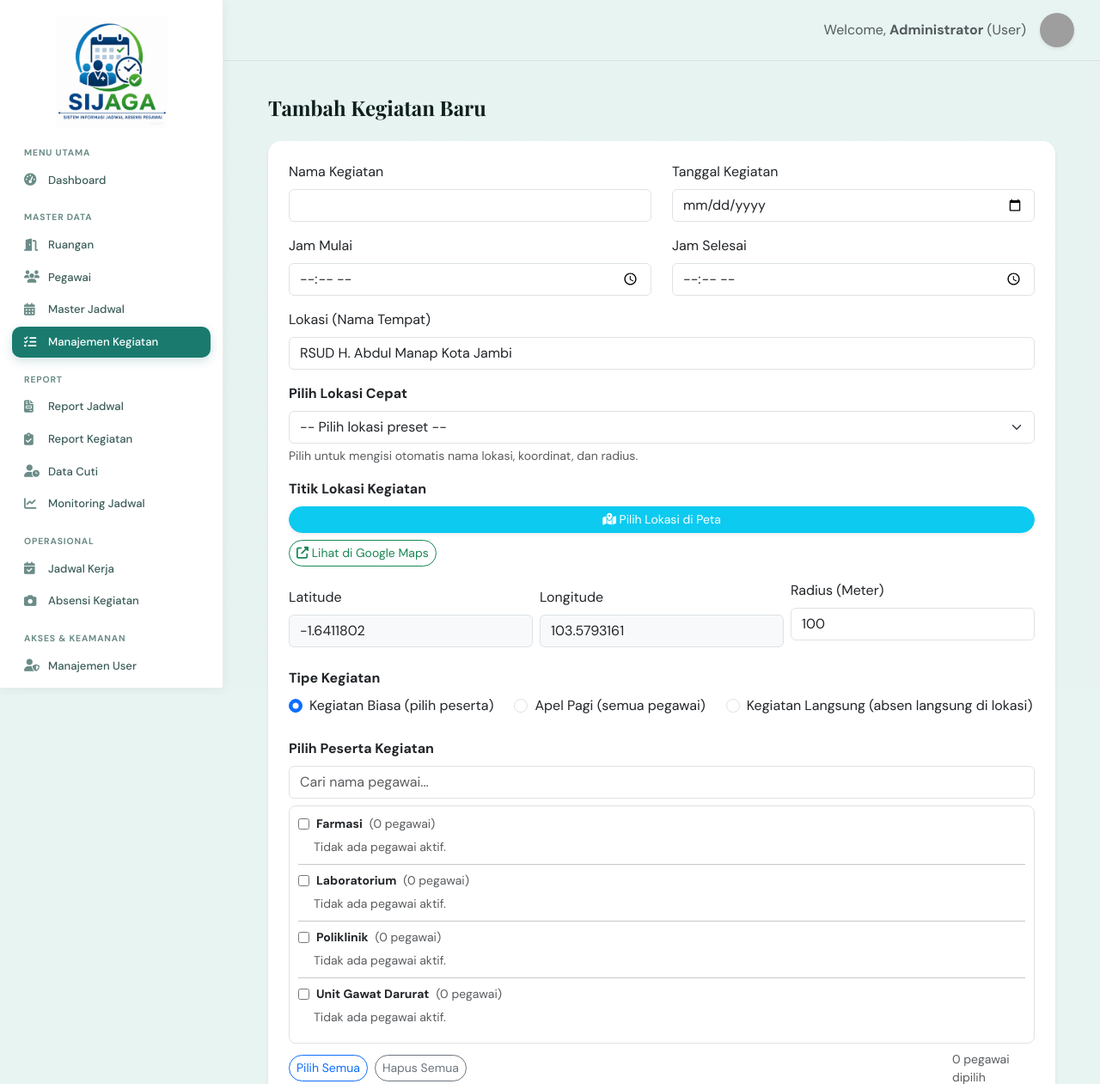
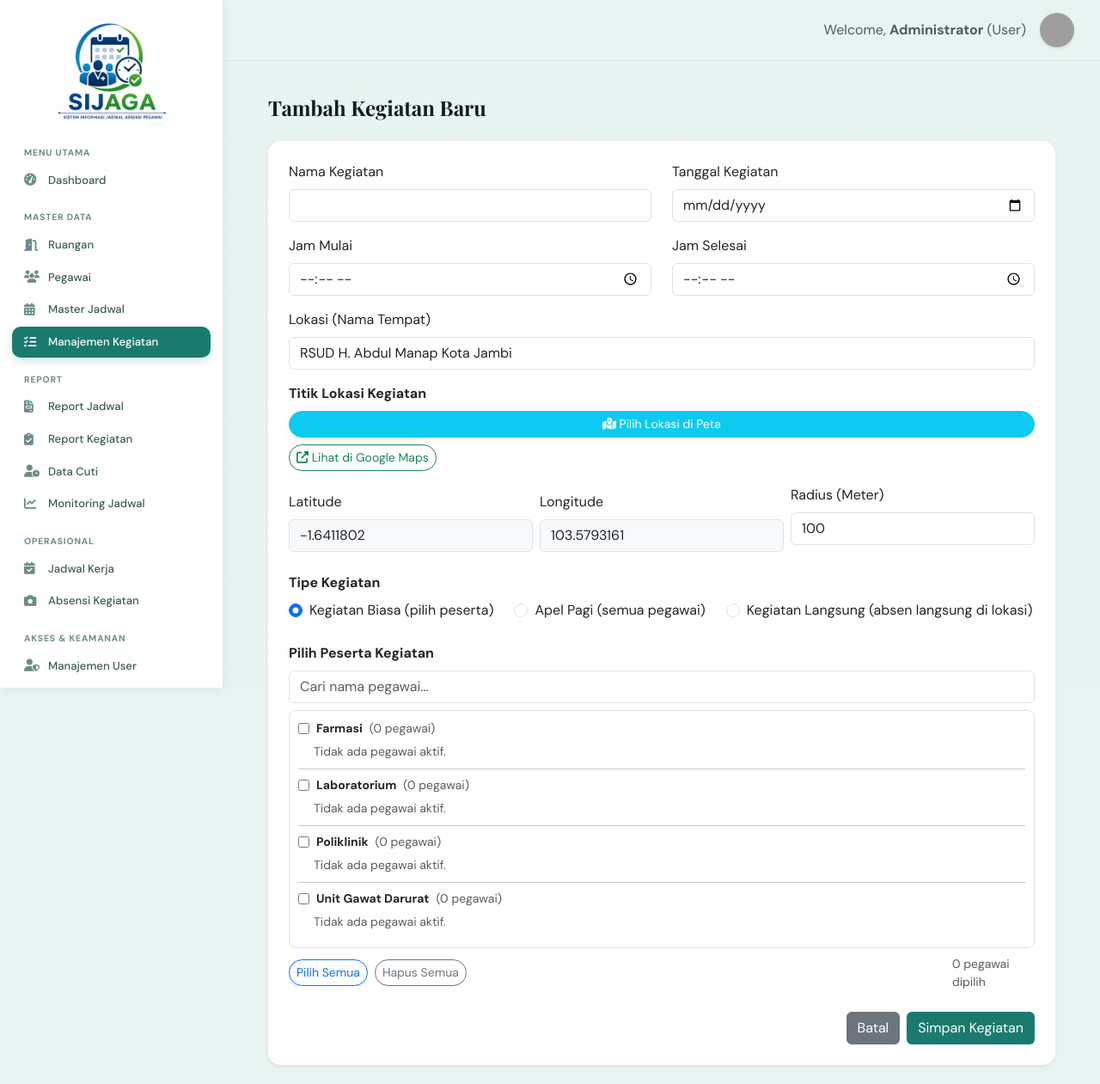
Before and after one commit to Robbialbert87/website-absen, a Laravel app: page /kegiatan/create in a window 1280 px wide. Shown: the top 1261 px of the page at 86% size. Run offline with Laravel 12, Linux system fonts and the light colour scheme; a user stored in the database is signed in; data comes from the database, SQL or seed files in the repository; data that the repository does not hold is empty; some libraries are stand-ins or nearby versions; some web fonts are replaced; grey boxes are pictures that could not be loaded.

Commit message:
revert: hapus preset lokasi manager, kembalikan tampilan normal

```diff
--- a/resources/views/kegiatan/create.blade.php
+++ b/resources/views/kegiatan/create.blade.php
@@ -65,21 +65,6 @@
                 <div class="mb-3">
                     <label class="form-label">Lokasi (Nama Tempat)</label>
                     <input type="text" name="lokasi" class="form-control" required value="{{ old('lokasi', 'RSUD H. Abdul Manap Kota Jambi') }}">
-                </div>
-
-                {{-- === PILIHAN LOKASI CEPAT (PRESET) === --}}
-                <div class="mb-3">
-                    <label class="form-label fw-bold">Pilih Lokasi Cepat</label>
-                    <select id="preset-location" class="form-select" aria-label="Pilih lokasi preset">
-                        <option value="">-- Pilih lokasi preset --</option>
-                        <option value="rsud" data-lat="-1.6411802" data-lng="103.5793161" data-radius="100" data-nama="RSUD H. Abdul Manap Kota Jambi">
-                            RSUD H. Abdul Manap Kota Jambi
-                        </option>
-                        <option value="kantor_walikota" data-lat="-1.622350" data-lng="103.592600" data-radius="100" data-nama="Kantor Wali Kota Jambi">
-                            Kantor Wali Kota Jambi
-                        </option>
-                    </select>
-                    <div class="form-text">Pilih untuk mengisi otomatis nama lokasi, koordinat, dan radius.</div>
                 </div>
 
                 {{-- === BAGIAN PETA & KOORDINAT === --}}
@@ -310,35 +295,6 @@ document.addEventListener("DOMContentLoaded", function() {
     // Init Google Maps link dari nilai default
     updateGmapsLink();
 
-    // === PRESET LOKASI CEPAT ===
-    const presetSelect = document.getElementById('preset-location');
-    const inputLokasi = document.querySelector('input[name="lokasi"]');
-
-    presetSelect.addEventListener('change', function() {
-        const option = this.options[this.selectedIndex];
-        if (!option.value) return;
-
-        const lat = option.dataset.lat;
-        const lng = option.dataset.lng;
-        const radius = option.dataset.radius;
-        const nama = option.dataset.nama;
-
-        // Isi form
-        inputLat.value = lat;
-        inputLon.value = lng;
-        inputRadius.value = radius;
-        inputLokasi.value = nama;
-
-        // Update peta jika sudah dibuka
-        if (mapInitialized && map && marker && circle) {
-            placeMarker(parseFloat(lat), parseFloat(lng));
-        }
-        updateGmapsLink();
-
-        // Reset dropdown
-        this.value = '';
-    });
-
     // === TIPE KEGIATAN TOGGLE ===
     const tipeKegiatan = document.getElementById('tipe_kegiatan');
     const pegawaiSelection = document.getElementById('pegawai-selection');
```
Also changed, not shown: resources/views/kegiatan/edit.blade.php (+0 -40 lines).
